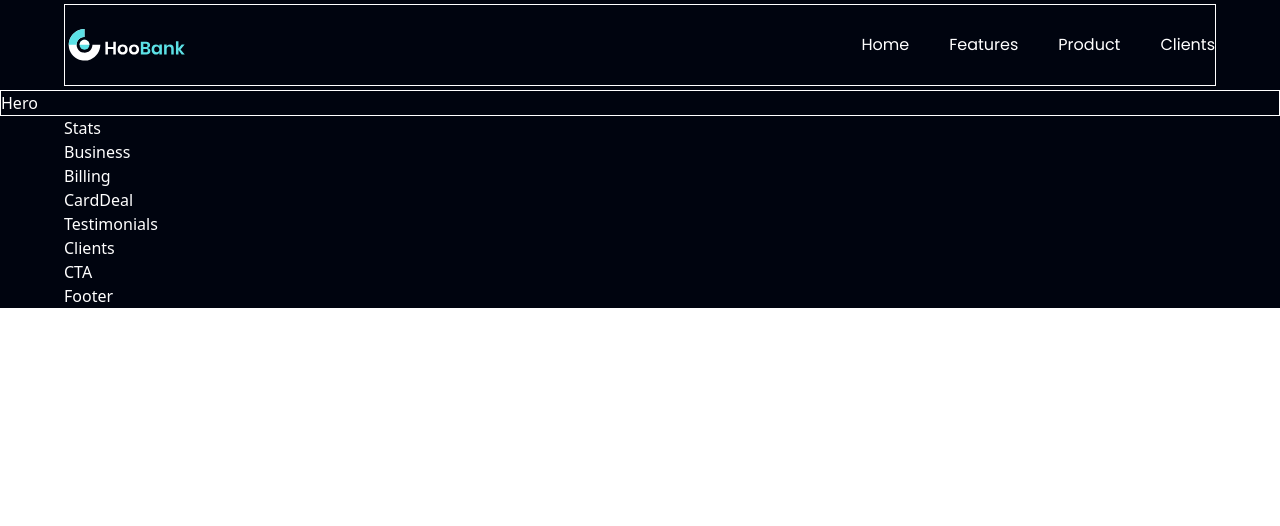
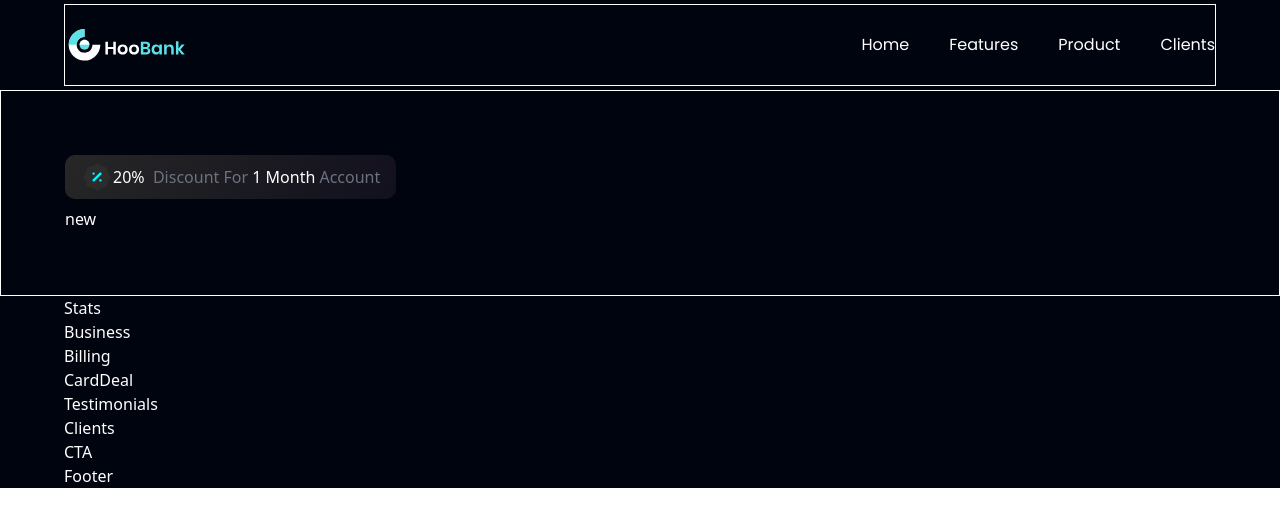
Before and after one commit to lobnor2/Modern-UI-UX-Tailwind, a React (Vite) app: page / in a window 1280 px wide. Shown: the top 526 px of the page. Built offline with nearby package versions, Linux system fonts and the light colour scheme.

Commit message:
added discount img and text

```diff
--- a/src/App.jsx
+++ b/src/App.jsx
@@ -24,7 +24,7 @@ function App() {
 
       <div className={`bg-primary ${styles.flexStart}`}>
         <div className={`${styles.boxWidth} text-white border border-white`}>
-          Hero
+          <Hero />
         </div>
       </div>
 
--- a/src/components/Hero.jsx
+++ b/src/components/Hero.jsx
@@ -1,7 +1,28 @@
 import React from "react";
+import styles from "../style";
+import { discount, robot } from "../assets";
 
 const Hero = () => {
-  return <div>Hero</div>;
+  return (
+    <section
+      id="home"
+      className={`flex md:flex-row flex-col ${styles.paddingY}`}
+    >
+      <div
+        className={`flex-1 ${styles.flexStart} flex-col xl:px-0 sm:px-16 px-6`}
+      >
+        <div className="flex flex-row items-center py-[6px] px-4 bg-discount-gradient rounded-[10px] mb-2 text-gray-500">
+          <img src={discount} alt="discount" className="w-[32px] h-[32px]" />
+          <p>
+            <span className="text-white">20%</span>
+            &nbsp; Discount For
+            <span className="text-white"> 1 Month</span> Account
+          </p>
+        </div>
+        new
+      </div>
+    </section>
+  );
 };
 
 export default Hero;
```
